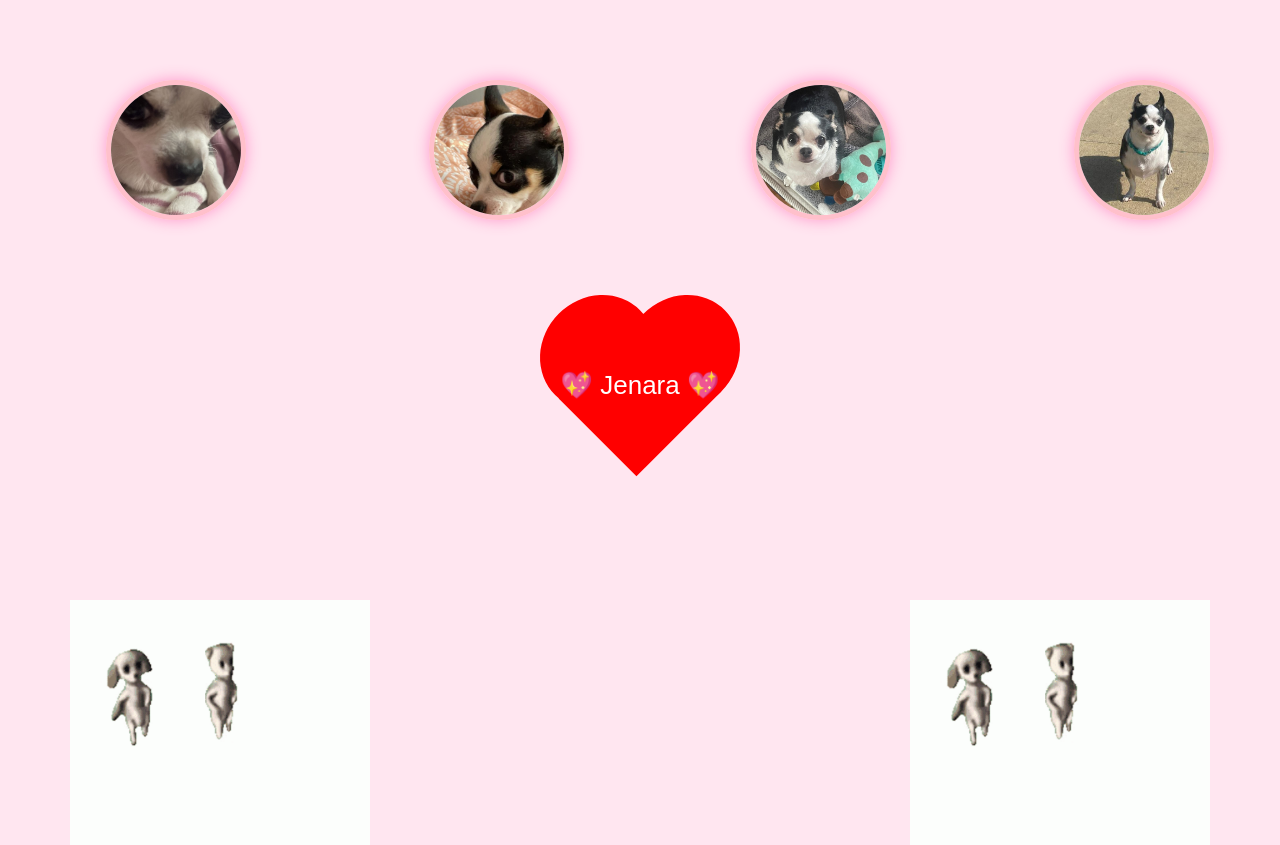
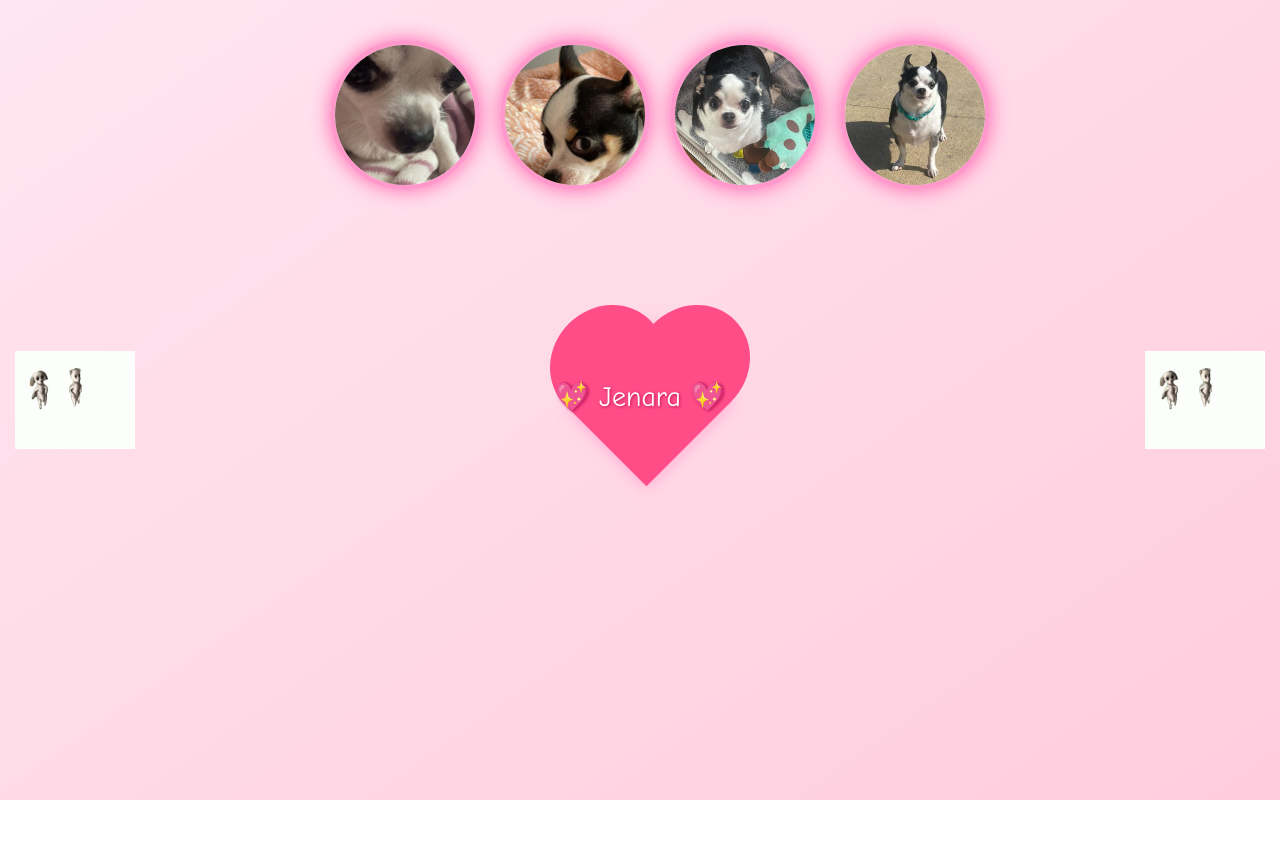
Before and after one commit to ghost-21atp/Feliz-cumplea-os-, a plain HTML site: page index.html in a window 1280 px wide. Shown: the top 845 px of the page. After the commit the page ends 800 px from the top, so only its background shows below. Drawn offline with nearby package versions, Linux system fonts and the light colour scheme.

Commit message:
Update styles.css

```diff
--- a/styles.css
+++ b/styles.css
@@ -1,32 +1,42 @@
+/* Fondo general */
 body {
   margin: 0;
+  padding: 0;
   height: 100vh;
-  background: #ffe6f0;
-  font-family: 'Arial', sans-serif;
+  background: linear-gradient(145deg, #ffe6f0, #ffccdd);
+  font-family: 'Comic Sans MS', cursive, sans-serif;
   overflow: hidden;
   position: relative;
 }
 
+/* Contenedor del corazón */
 .container {
   position: absolute;
   top: 50%;
   left: 50%;
   transform: translate(-50%, -50%);
-  width: 300px;
-  height: 300px;
+  width: 280px;
+  height: 280px;
   cursor: pointer;
   z-index: 2;
+  transition: transform 0.5s ease;
 }
 
+.container:hover {
+  transform: translate(-50%, -50%) scale(1.05);
+}
+
+/* Corazón animado */
 .heart {
   width: 120px;
   height: 110px;
-  background: red;
+  background: #ff4d88;
   position: absolute;
   top: 90px;
   left: 90px;
   transform: rotate(-45deg);
-  transition: transform 1s ease;
+  transition: transform 1s ease, background 1s ease;
+  box-shadow: 0 0 15px rgba(255, 105, 180, 0.5);
 }
 
 .heart:before,
@@ -34,7 +44,7 @@ body {
   content: "";
   width: 120px;
   height: 110px;
-  background: red;
+  background: #ff4d88;
   border-radius: 50%;
   position: absolute;
 }
@@ -49,27 +59,38 @@ body {
   top: 0;
 }
 
+/* Nombre en el corazón */
 .name {
   position: absolute;
   top: 120px;
   left: 0;
   width: 100%;
   text-align: center;
-  font-size: 26px;
+  font-size: 28px;
   color: white;
   z-index: 3;
   pointer-events: none;
+  text-shadow: 1px 1px 3px #c2185b;
 }
 
+/* Mensaje de cumpleaños */
 .message {
   position: absolute;
-  top: 130px;
+  top: 125px;
   left: 0;
   width: 100%;
   text-align: center;
   font-size: 26px;
   color: #e6005c;
+  font-weight: bold;
   display: none;
+  animation: fadeIn 1.2s ease-in-out forwards;
+  text-shadow: 1px 1px 5px white;
+}
+
+@keyframes fadeIn {
+  from { opacity: 0; transform: scale(0.9); }
+  to { opacity: 1; transform: scale(1); }
 }
 
 .open .heart {
@@ -90,37 +111,48 @@ body {
   display: block;
 }
 
+/* Fotos del perro */
 .photo-container {
   position: absolute;
   width: 100%;
-  top: 10%;
+  top: 5%;
   display: flex;
-  justify-content: space-around;
+  justify-content: center;
   flex-wrap: wrap;
-  gap: 10px;
+  gap: 20px;
   padding: 0 20px;
+  z-index: 1;
 }
 
 .dog-heart {
-  width: 130px;
-  height: 130px;
+  width: 140px;
+  height: 140px;
   object-fit: cover;
   border-radius: 50%;
-  border: 5px solid pink;
-  box-shadow: 0 0 15px #ff99cc;
+  border: 5px solid #ff99cc;
+  box-shadow: 0 0 20px #ff66b2;
+  transition: transform 0.3s;
 }
 
+.dog-heart:hover {
+  transform: scale(1.1);
+}
+
+/* GIFs bailando */
 .dancing-gif {
   position: absolute;
-  width: 300px;
-  top: 75%;
+  width: 120px;
+  height: 140px;
+  object-fit: contain;
+  top: 50%;
+  transform: translateY(-50%);
   z-index: 1;
 }
 
 .left {
-  left: 70px;
+  left: 15px;
 }
 
 .right {
-  right: 70px;
+  right: 15px;
 }
```
